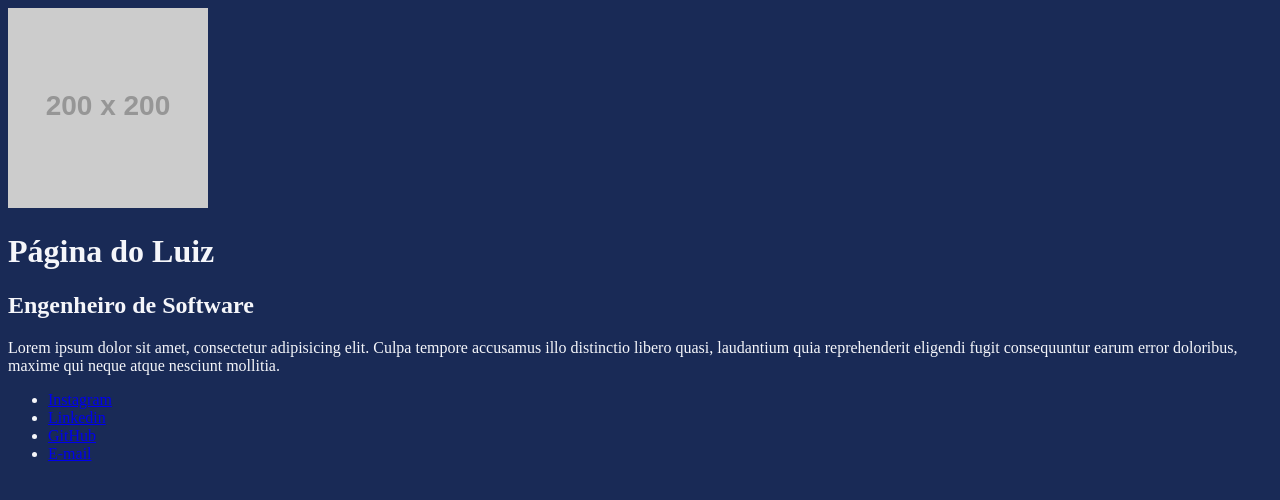
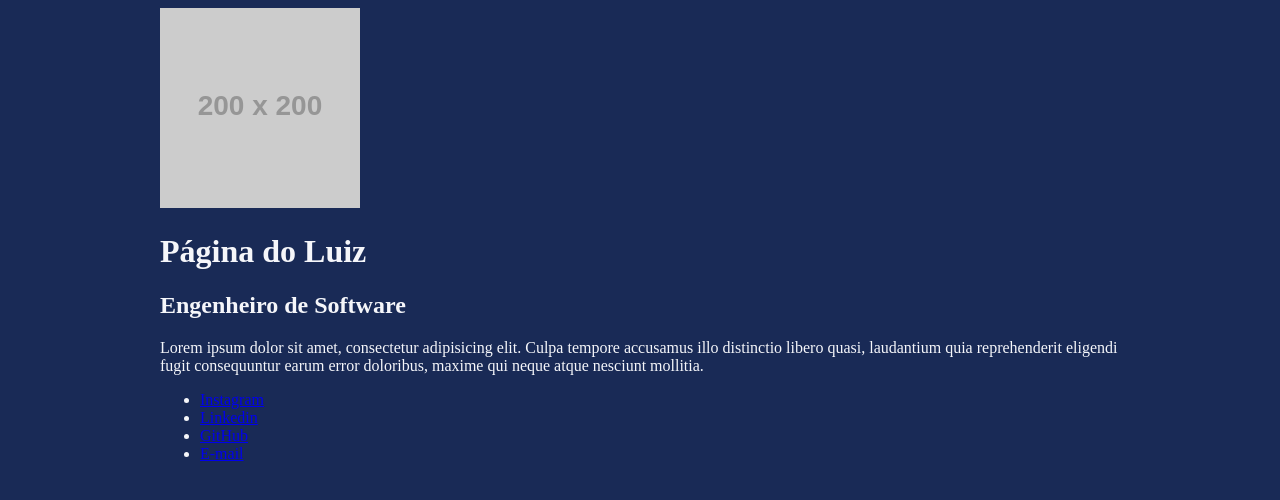
Before and after one commit to LuizFernandoDeveloper/less, a website: page index.html in a window 1280 px wide. Drawn offline with Linux system fonts and the light colour scheme; placeholder pictures from the web are drawn by us.

Commit message:
Escapings

```diff
--- a/index.html
+++ b/index.html
@@ -8,6 +8,7 @@
     <title>Pagina do Luiz</title>
 </head>
 <body>
+    <div class="container">
         <header>
             <img src="https://via.placeholder.com/200x200" alt="logo">
             <h1>Página do Luiz</h1>
@@ -17,6 +18,7 @@
                 laudantium quia reprehenderit eligendi fugit consequuntur earum error doloribus, maxime qui neque atque nesciunt
                 mollitia.
             </p>
+        </header>
         <nav>
             <ul>
                 <li><a href="#">Instagram</a></li>
@@ -25,6 +27,6 @@
                 <li><a href="#">E-mail</a></li>
             </ul>
         </nav>
-    </header>
+    </div>
 </body>
 </html>
--- a/src/styles/main.less
+++ b/src/styles/main.less
@@ -1,12 +1,22 @@
 @import "variaveis.less";
+@breakpointMobile: ~"(max-width: 767px)";
+@breakpointTablet: ~"(max-width: 1023px)";
 body{
     //no less podemos comentar em linha , igual no java script
     /* ou podemos comentar assim*/
     background-color: @corDeFundo;
     color: @corDosTextos;
+    .container{
+        max-width: 960px;
+        width: 100%;
+        margin: 0 auto;
 
-    h2{
-
+        @media @breakpointTablet {
+            max-width: 80%;
+        }
+        @media @breakpointMobile {
+            max-width: 70%;
+        }
     }
 
 }
```
Also changed, not shown: build/styles/main.css. Lines whose indentation alone changed are shown as unchanged.
